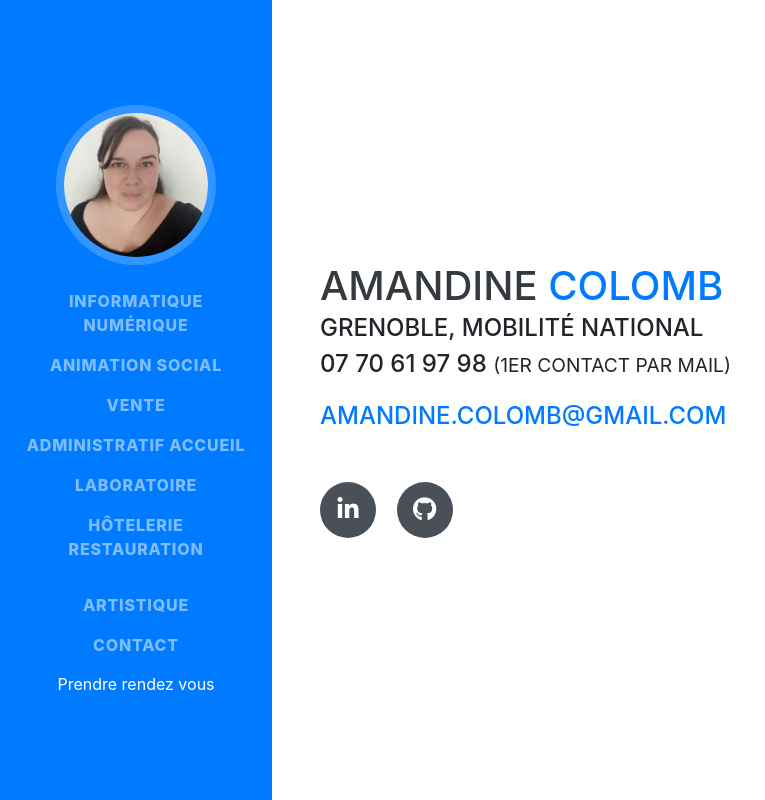
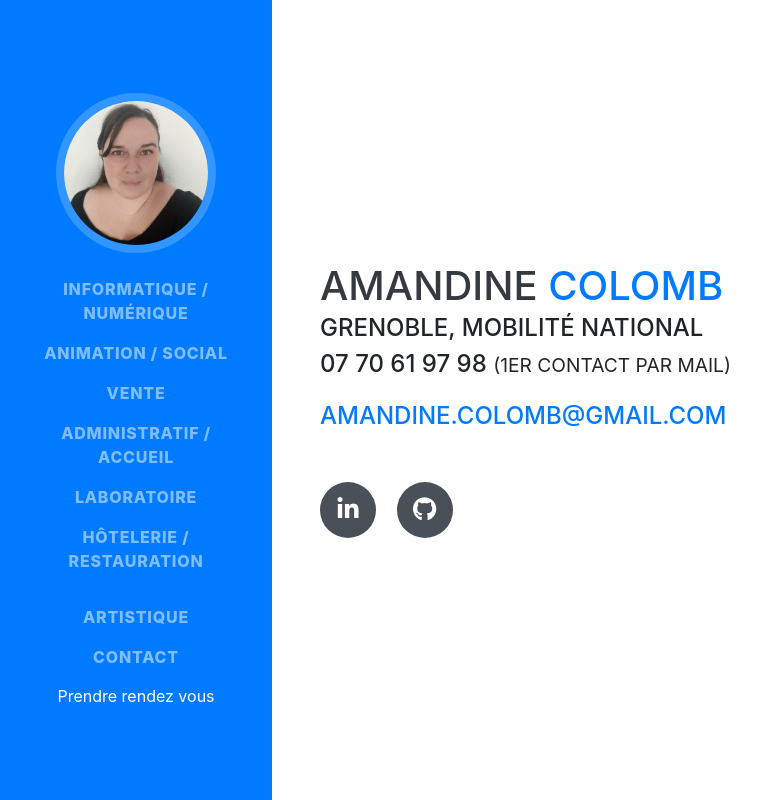
Before and after one commit to lapiequichante86/cvamandine, a website with bundled scripts: page index.html in a window 1280 px wide. Shown: the whole page, without its empty margins (0-765 px from the left). Built offline with nearby package versions, Linux system fonts and the light colour scheme; a web font is replaced by a local one.

Commit message:
Add files via upload

```diff
--- a/index.html
+++ b/index.html
@@ -43,23 +43,23 @@
       <span class="navbar-toggler-icon"></span>
     </button>
         <li class="nav-item">
-          <a class="nav-link js-scroll-trigger" href="InfoNum.html" target="_blank">Informatique  Numérique</a>
+          <a class="nav-link js-scroll-trigger" href="InfoNum.html" target="_blank">Informatique / Numérique</a>
         </li>
          <li class="nav-item">
-          <a class="nav-link js-scroll-trigger" href="animationsocial.html" target="_blank">Animation  Social</a>
+          <a class="nav-link js-scroll-trigger" href="animationsocial.html" target="_blank">Animation / Social</a>
         </li>
         <li class="nav-item">
           <a class="nav-link js-scroll-trigger" href="vente.html" target="_blank">Vente</a>
         </li>
         <li class="nav-item">
-          <a class="nav-link js-scroll-trigger" href="administratifaccueil.html" target="_blank">Administratif  Accueil</a>
+          <a class="nav-link js-scroll-trigger" href="administratifaccueil.html" target="_blank">Administratif / Accueil</a>
         </li>
 
         <li class="nav-item">
           <a class="nav-link js-scroll-trigger" href="Laboratoire.html" target="_blank">Laboratoire </a>
         </li>
          <li class="nav-item">
-          <a class="nav-link js-scroll-trigger" href="hotelerierestauration.html" target="_blank">Hôtelerie restauration</a>
+          <a class="nav-link js-scroll-trigger" href="hotelerierestauration.html" target="_blank">Hôtelerie / restauration</a>
         </li>
        <li class="nav-item">
           <a class="nav-link js-scroll-trigger" href="projet.html" target="_blank"></a>
```
